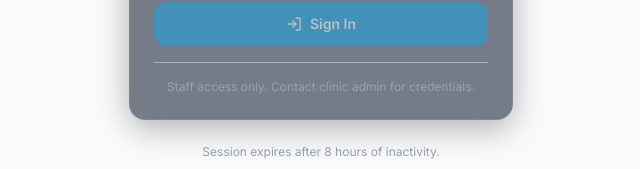
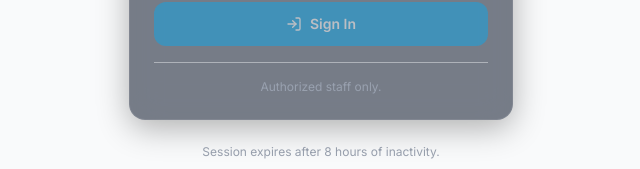
Before and after one commit to Ehan88/novadent-dental, a React (Vite) app: page /login in a window 1280 px wide. Shown: the part 459-628 px from the top of the page, without its empty margins (319-959 px from the left). Built offline with nearby package versions, Linux system fonts and the light colour scheme.

Commit message:
chore: remove password hint from login page

```diff
--- a/src/pages/Login.jsx
+++ b/src/pages/Login.jsx
@@ -99,7 +99,7 @@ export default function Login() {
 
           <div className="mt-4 pt-4 border-t border-gray-200/50 dark:border-white/5 text-center">
             <p className="text-xs text-gray-400">
-              Staff access only. Contact clinic admin for credentials.
+              Authorized staff only.
             </p>
           </div>
         </div>
```
